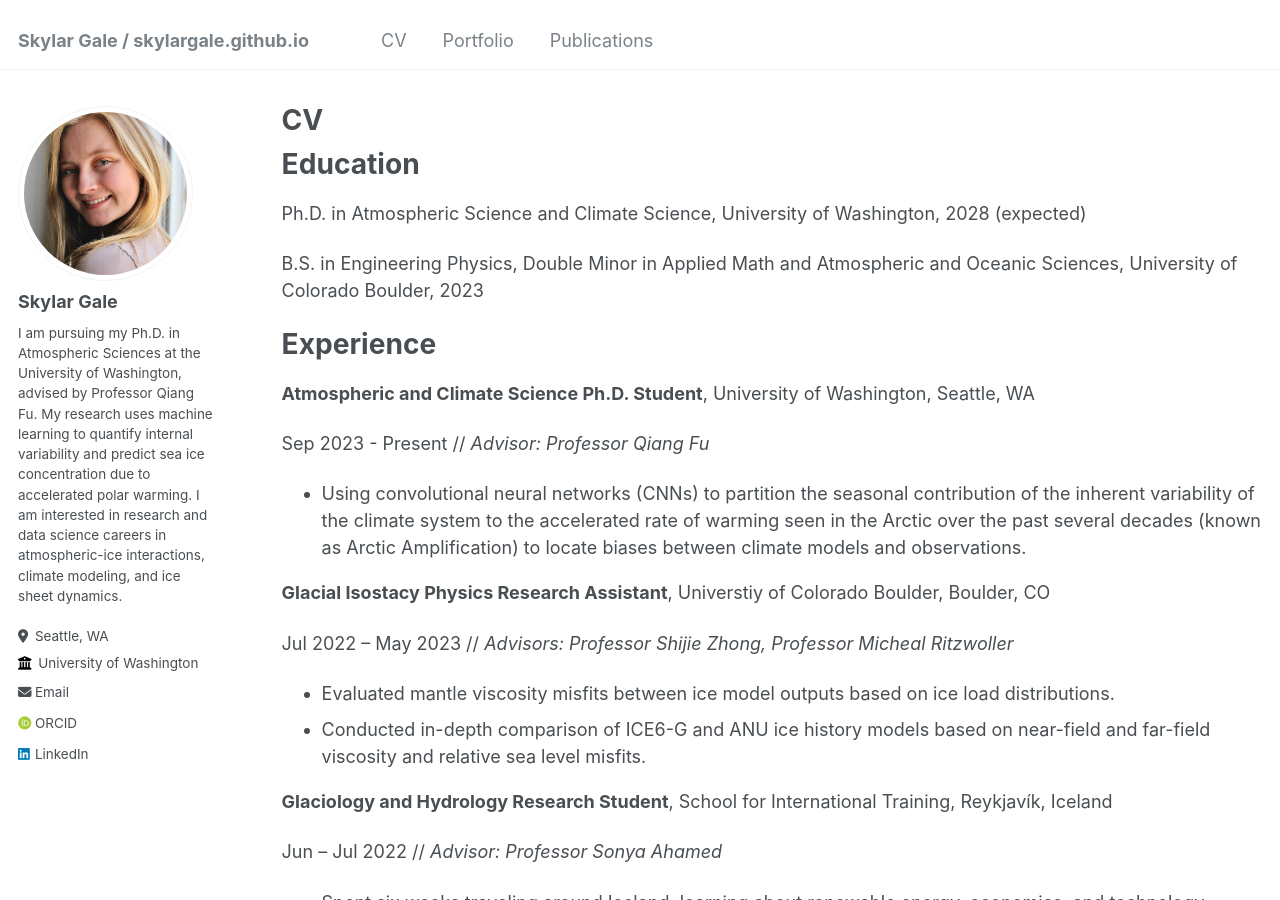
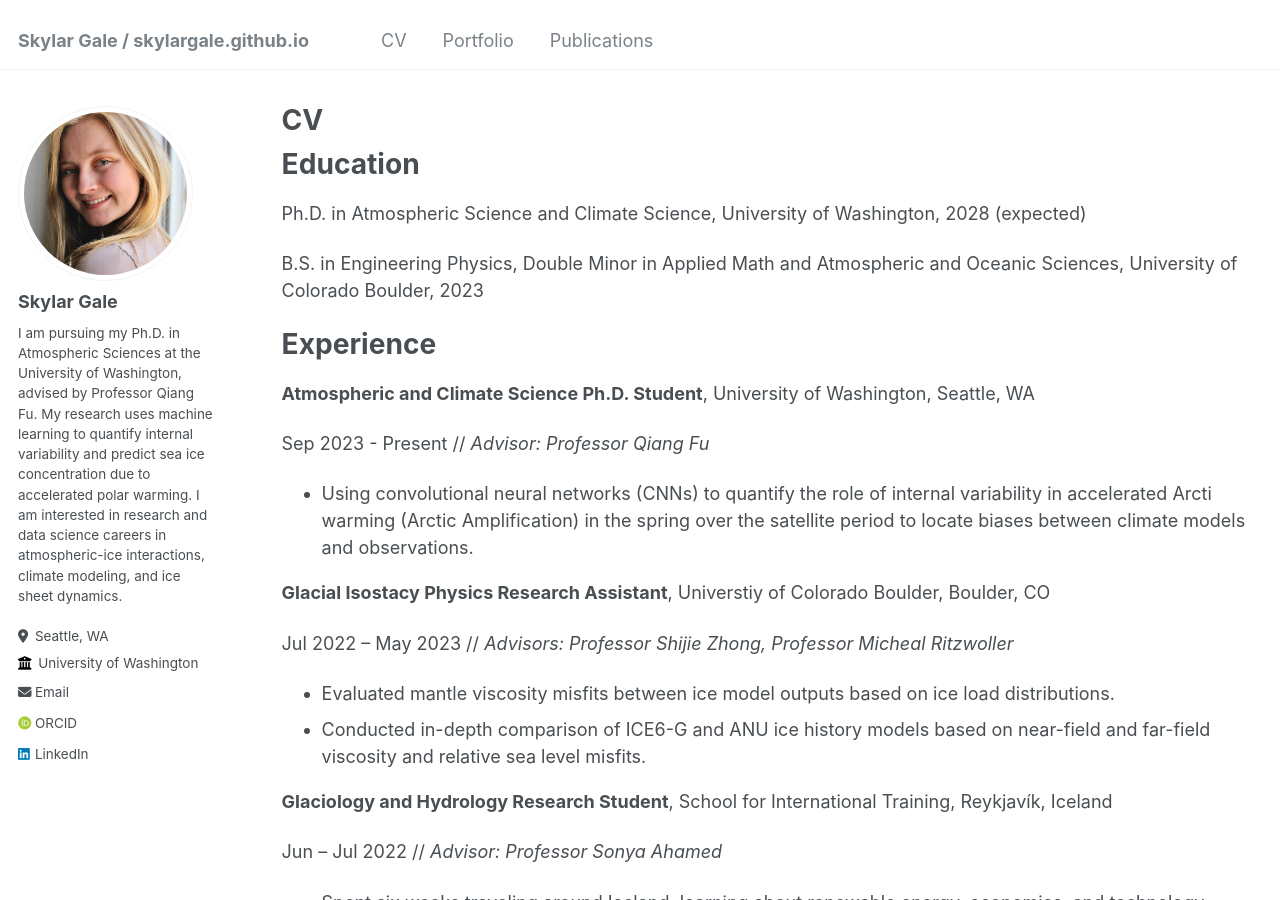
Before and after one commit to skylargale/skylargale.github.io, a Jekyll site: the page built from _pages/cv.md, in a window 1280 px wide and 900 px high. Built offline with Jekyll 4.4.1, drawn with Linux system fonts in a browser that asks for light colours; some web fonts are replaced.

Commit message:
Update cv.md

```diff
--- a/_pages/cv.md
+++ b/_pages/cv.md
@@ -21,7 +21,7 @@ Experience
 
 Sep 2023 - Present // _Advisor: Professor Qiang Fu_
 
-* Using convolutional neural networks (CNNs) to partition the seasonal contribution of the inherent variability of the climate system to the accelerated rate of warming seen in the Arctic over the past several decades (known as Arctic Amplification) to locate biases between climate models and observations.
+* Using convolutional neural networks (CNNs) to quantify the role of internal variability in accelerated Arcti warming (Arctic Amplification) in the spring over the satellite period to locate biases between climate models and observations.
 
 **Glacial Isostacy Physics Research Assistant**, Universtiy of Colorado Boulder, Boulder, CO
 
```
